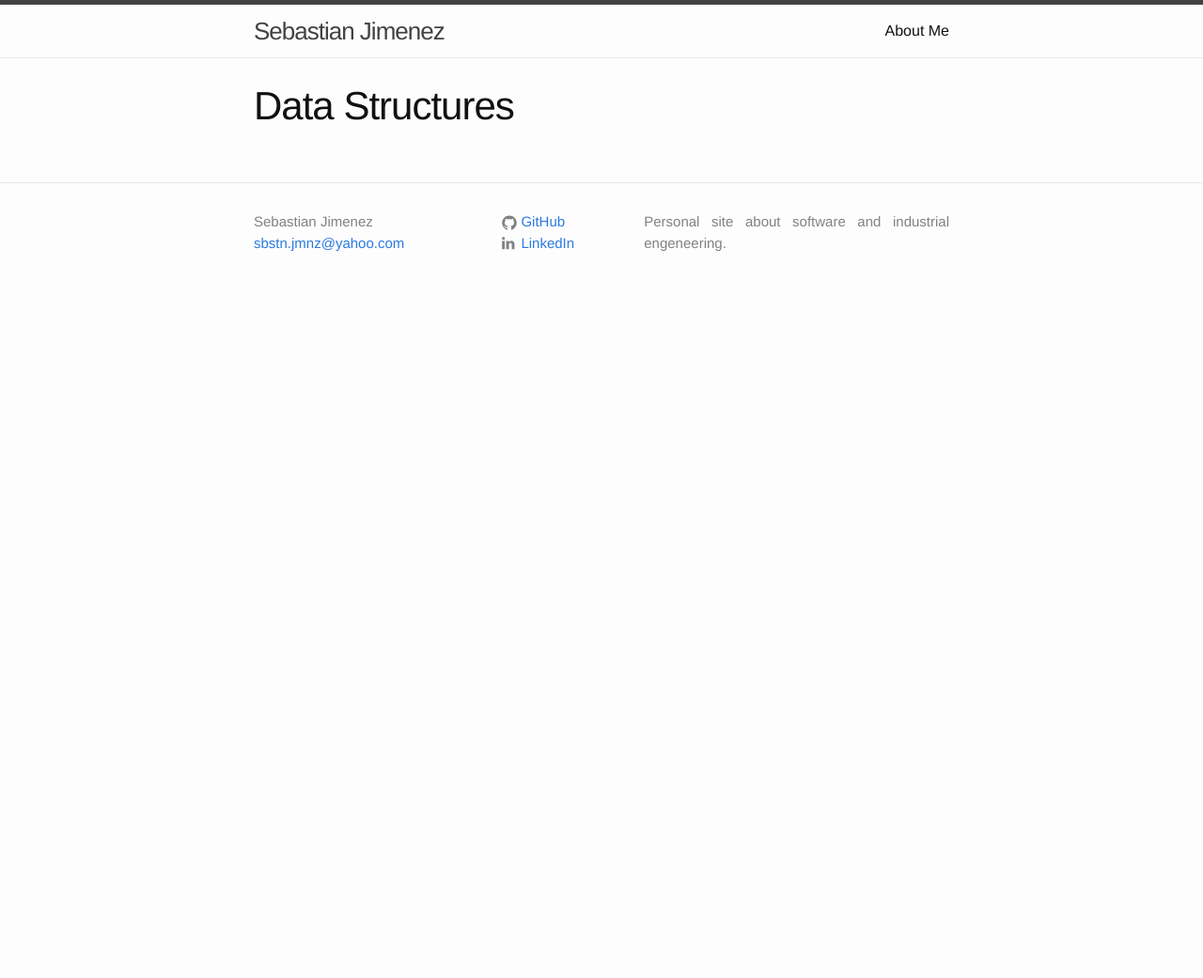
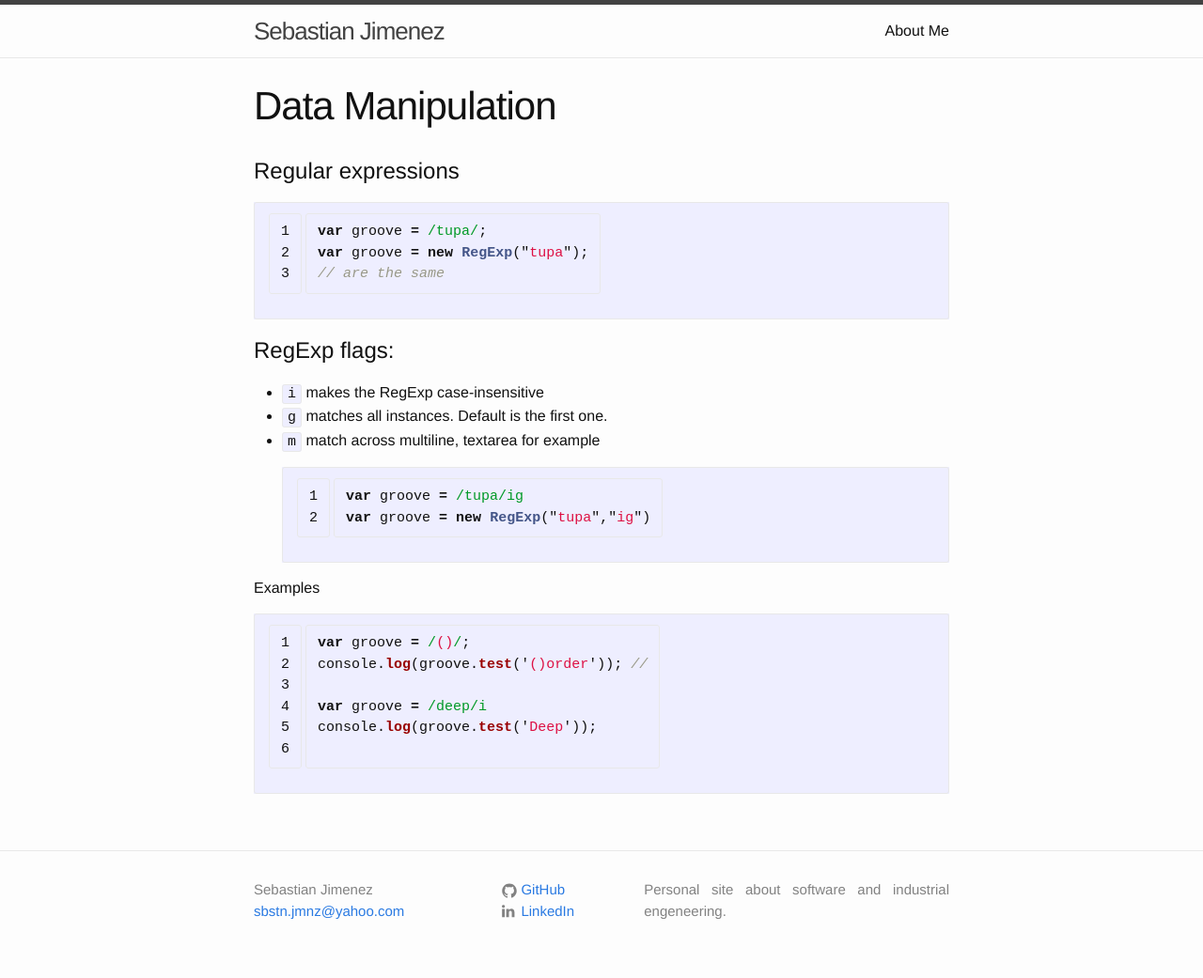
Before and after one commit to sbstn-jmnz/sbstn-jmnz.github.io, a Jekyll site: the page built from _mastering-javascript/3-data-structure.md, in a window 1280 px wide. Shown: the whole page at 94% size. Built offline with Jekyll 4.4.1, drawn with Linux system fonts in a browser that asks for light colours; a script that is not in the unit is left out; before the commit the page ends 900 px from its top, so only the background shows below that.

````diff
--- a/_mastering-javascript/3-data-structure.md
+++ b/_mastering-javascript/3-data-structure.md
@@ -1,6 +1,36 @@
 ---
 layout: page
-title: Data Structures
+title: Data Manipulation
 image_path: https://upload.wikimedia.org/wikipedia/commons/thumb/b/ba/Javascript_badge.svg/1000px-Javascript_badge.svg.png
-permalink: /data-structures/
+permalink: /data-manipulation/
 ---
+
+# Regular expressions
+
+```javascript
+var groove = /tupa/;
+var groove = new RegExp("tupa");
+// are the same
+```
+
+# RegExp flags:
+
+  - `i` makes the RegExp case-insensitive
+  - `g` matches all instances. Default is the first one.
+  - `m` match across multiline, textarea for example
+
+    ```javascript
+    var groove = /tupa/ig
+    var groove = new RegExp("tupa","ig")
+    ```
+
+Examples
+
+```javascript
+var groove = /()/;
+console.log(groove.test('()order')); //
+
+var groove = /deep/i
+console.log(groove.test('Deep'));
+
+```
````
Also changed, not shown: _posts/2016-12-29-twelve-principles.md (added, +27 -0 lines).
